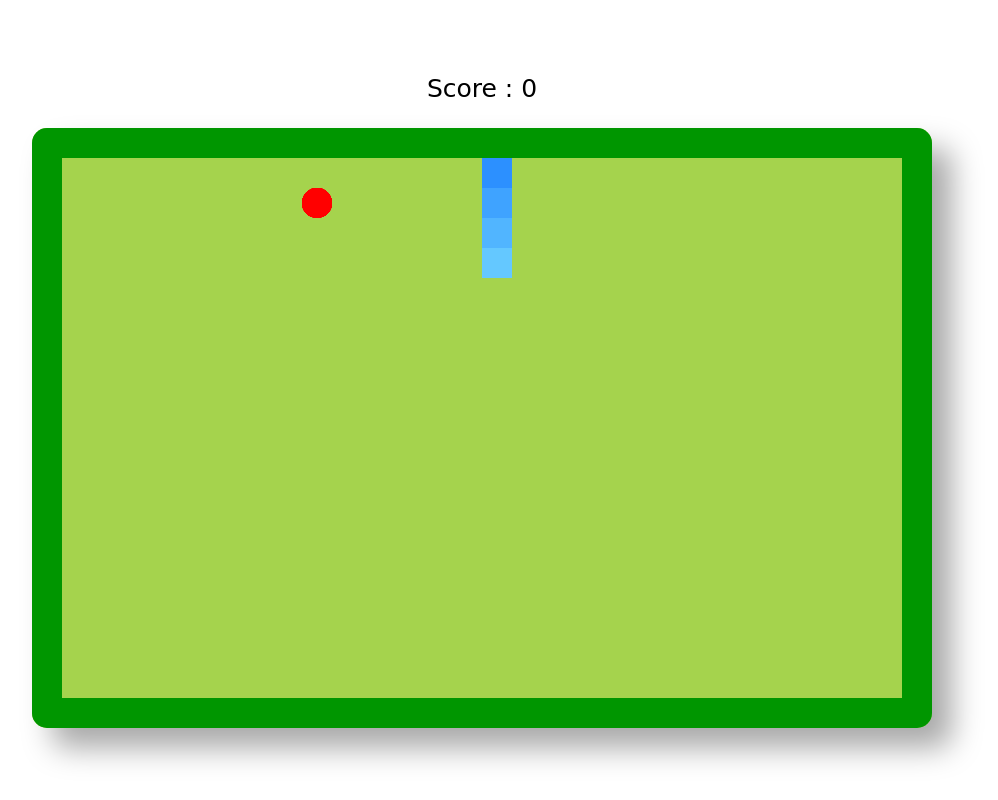
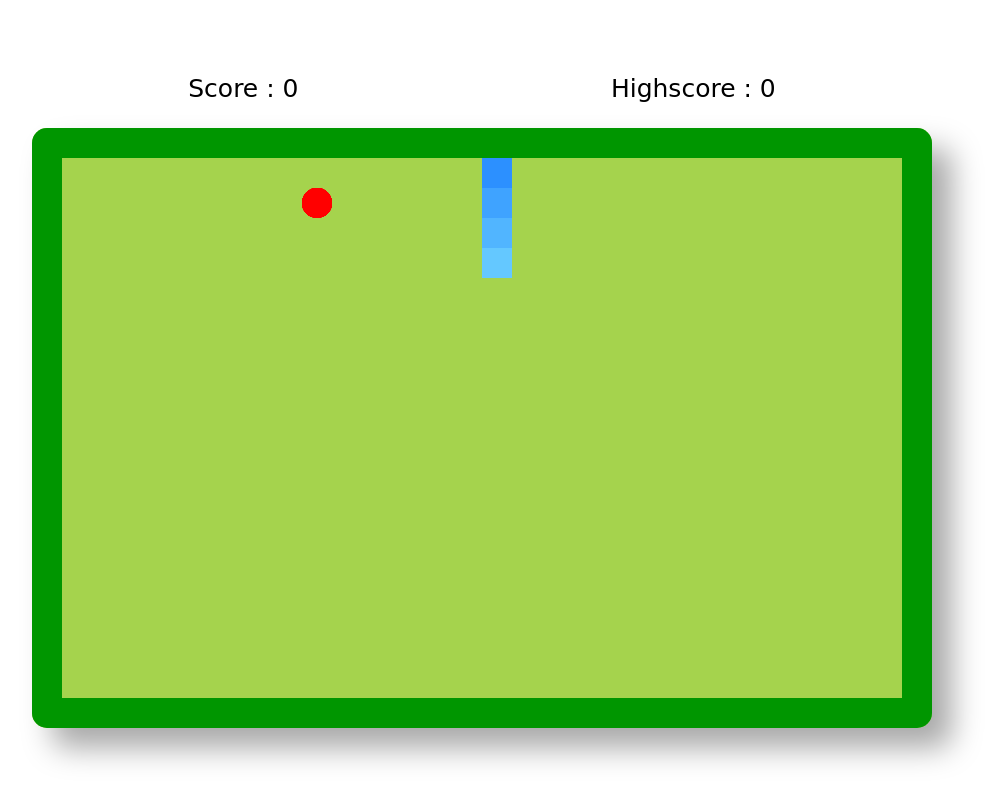
Before and after one commit to victorSejournes22005043/Snake, a plain HTML site: page index.html in a window 1280 px wide. Shown: the whole page, without its empty margins (158-1156 px from the left). Drawn offline with Linux system fonts and the light colour scheme.

Commit message:
save highscore in local storage

```diff
--- a/index.html
+++ b/index.html
@@ -6,7 +6,10 @@
     <link href="style.css" rel="stylesheet">
 </head>
 <body>
-    <p id="scoreDisplay">Score : 0</p>
+    <div id="scoreDisplayDiv">
+        <p id="scoreDisplay">Score : 0</p>
+        <p id="highScoreDisplay">Highscore : 0</p>
+    </div>
     <canvas id="canvas"></canvas>
 </body>
 <script src="script.js"></script>
--- a/script.js
+++ b/script.js
@@ -53,7 +53,6 @@ function draw(field){
                         if (coords[coordsIndex][0] == i && coords[coordsIndex][1] == j){
                             let colorString = `rgb(${100 - (75/coords.length)*coordsIndex}, ${200 - (75/coords.length)*coordsIndex}, 255)`;
                             context.fillStyle = colorString;
-                            console.log(colorString);
                         }
                     }
                     context.fillRect(j*(canvasWidth/field[i].length), i*(canvasHeight/field.length), canvasWidth/field[i].length, canvasHeight/field.length);
@@ -102,6 +101,13 @@ function update(){
             break;
     }
     if(field[nextCoordesX][nextCoordesY] == 1 || field[nextCoordesX][nextCoordesY] == 2){
+        if (score > highScore) {
+            // Set the high score to the users' current points
+            highScore = parseInt(score);
+            // Store the high score
+            localStorage.setItem('highScore', highScore);
+        }
+        document.getElementById("highScoreDisplay").innerText = "Highscore : " + highScore;
         alert("game over      score : " + score);
         return 0;
     }
@@ -168,6 +174,9 @@ document.body.addEventListener("keydown", (ev) => {
 
 var field = [];
 var score = 0;
+var highScore = localStorage.getItem('highScore') || 0;
+
+document.getElementById("highScoreDisplay").innerText = "Highscore : " + highScore;
 generateField();
 
 placeApple(field);
--- a/style.css
+++ b/style.css
@@ -6,9 +6,16 @@ body{
     flex-direction: column;
 }
 
-#scoreDisplay{
+#scoreDisplay, #highScoreDisplay{
     font-size: 25px;
     font-family: "DejaVu Sans";
+}
+
+#scoreDisplayDiv{
+    width: 900px;
+    display: flex;
+    flex-direction: row;
+    justify-content: space-around;
 }
 
 canvas{
```
